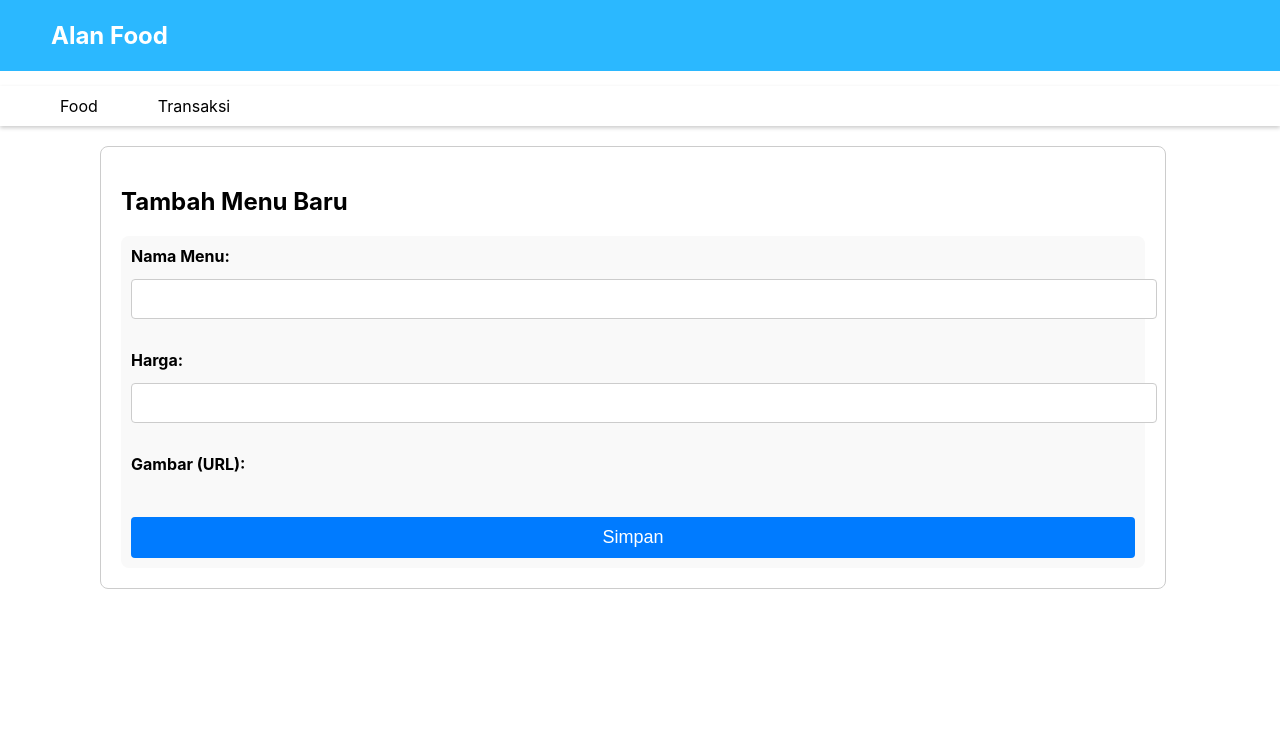
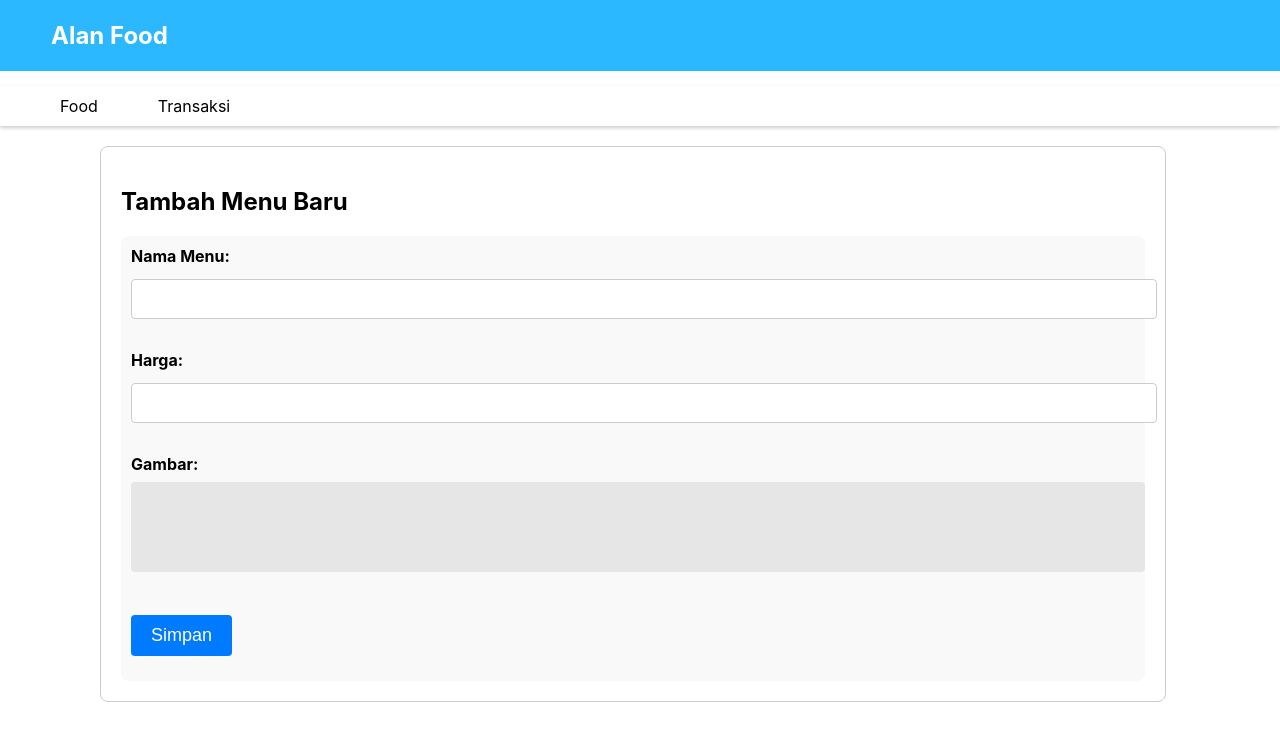
Before and after one commit to ervinanovlianti/frontend-kasir-alan-food, a React (Create React App) app: page /tambah-data in a window 1280 px wide. Shown: the top 740 px of the page. Built offline with nearby package versions, Linux system fonts and the light colour scheme.

Commit message:
Update Fungsi Tambah Data Menu

```diff
--- a/src/components/TambahData.js
+++ b/src/components/TambahData.js
@@ -80,7 +80,7 @@ const TambahMenu = () => {
     const [menuData, setMenuData] = useState({
         name: '',
         price: '',
-        image: null, // Menggunakan null sebagai placeholder
+        image: null,
     });
 
     const handleInputChange = (e) => {
@@ -103,7 +103,7 @@ const TambahMenu = () => {
         const formData = new FormData();
         formData.append('name', menuData.name);
         formData.append('price', menuData.price);
-        formData.append('image', menuData.image); // Mengirim file gambar
+        formData.append('image', menuData.image);
 
         // Kirim data menu ke backend
         axios.post('http://localhost:8000/api/menus', formData, {
@@ -131,14 +131,6 @@ const TambahMenu = () => {
         <div className='container-foods'>
             <h2>Tambah Menu Baru</h2>
             <form onSubmit={ handleSubmit }>
-                {/* <div>
-                                    <label htmlFor="nama">Nama Menu:</label>
-                                    <input
-                                        type="text"
-                                        id="nama"
-                                        required
-                                    />
-                                </div> */}
                 <div>
                     <label htmlFor="nama">Nama Menu:</label>
                     <input
@@ -158,21 +150,14 @@ const TambahMenu = () => {
                     />
                 </div>
                 <div>
-                    <label>Gambar (URL):</label>
-                    <input
-                        type="file"
-                        name="image"
-                        accept="image/*" // Hanya menerima file gambar
-                        onChange={ handleInputChange }
-                    />
-                </div>
-                {/* <div>
                     <label>Gambar:</label>
                     <label className="custom-file-upload">
                         <input type="file" accept=".jpg, .jpeg, .png" name='image' />
                     </label>
-                </div> */}
-                    <button type="submit">Simpan</button>
+                </div>
+                <div>
+                    <button type="submit" className='button-success'>Simpan</button>
+                </div>
             </form>
         </div>
     );
```
